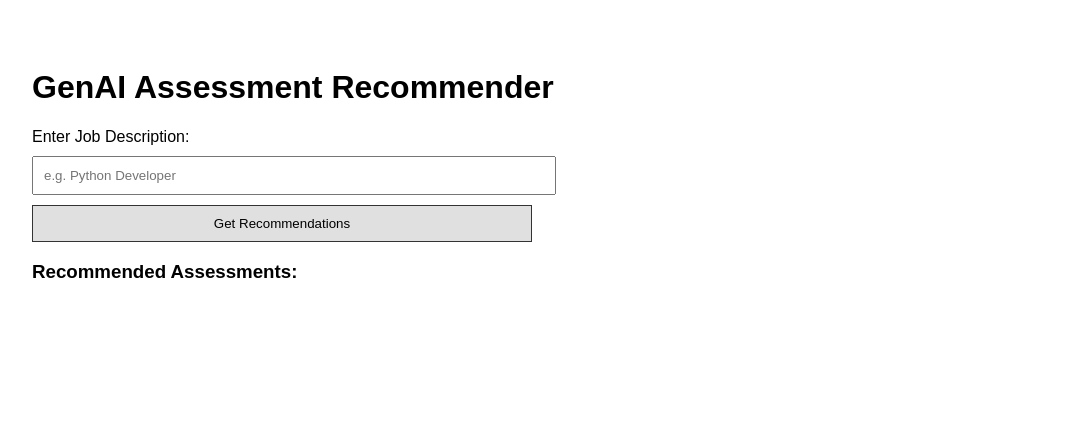
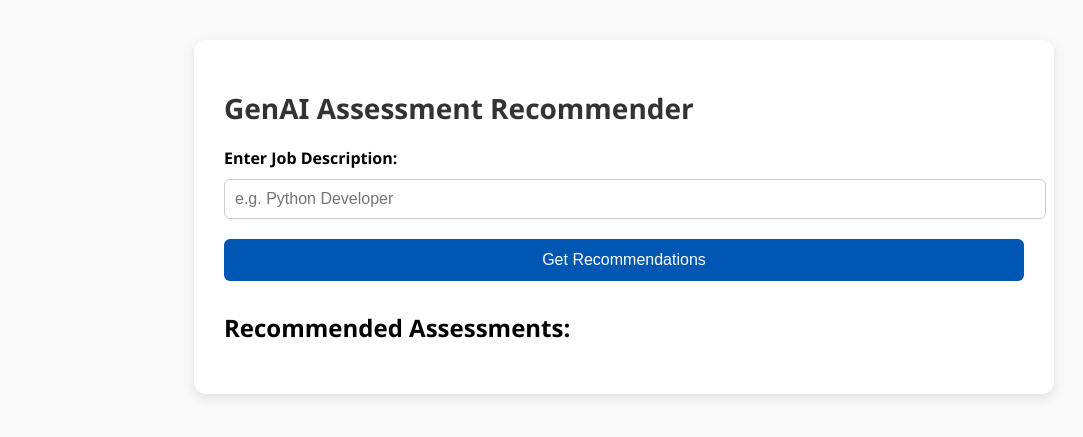
Before and after one commit to Baibhavkr001/Updated-GenAI, a Flask app: page / in a window 1280 px wide. Shown: the top 437 px of the page, without its empty margins (16-1099 px from the left). Run offline with Flask 3, Linux system fonts and the light colour scheme.

Commit message:
Update index.html

```diff
--- a/templates/index.html
+++ b/templates/index.html
@@ -1,69 +1,155 @@
 <!DOCTYPE html>
-<html>
+<html lang="en">
 <head>
+  <meta charset="UTF-8" />
+  <meta name="viewport" content="width=device-width, initial-scale=1.0"/>
   <title>GenAI Assessment Recommender</title>
   <style>
     body {
-            font-family: Arial, sans-serif;
-            padding: 40px;
+      font-family: 'Segoe UI', Tahoma, Geneva, Verdana, sans-serif;
+      background-color: #f9f9f9;
+      margin: 0;
+      padding: 0;
     }
 
-        input, button {
+    .container {
+      max-width: 800px;
+      margin: 40px auto;
+      padding: 30px;
+      background: white;
+      border-radius: 12px;
+      box-shadow: 0 4px 12px rgba(0,0,0,0.1);
+    }
+
+    h1 {
+      font-size: 28px;
+      margin-bottom: 20px;
+      color: #333;
+    }
+
+    label {
+      font-weight: 600;
+    }
+
+    input[type="text"] {
+      width: 100%;
       padding: 10px;
-            width: 500px;
-            margin-top: 10px;
+      margin: 10px 0 20px;
+      border: 1px solid #ccc;
+      border-radius: 6px;
+      font-size: 16px;
     }
 
     button {
-            background-color: #e0e0e0;
-            border: 1px solid #333;
+      width: 100%;
+      padding: 12px;
+      background-color: #0056b3;
+      color: white;
+      font-size: 16px;
+      border: none;
+      border-radius: 6px;
       cursor: pointer;
+      transition: background-color 0.2s ease-in-out;
     }
 
-        ul {
-            margin-top: 20px;
+    button:hover {
+      background-color: #003f8a;
+    }
+
+    #results {
+      margin-top: 30px;
+    }
+
+    .assessment {
+      border-bottom: 1px solid #eee;
+      padding: 15px 0;
+    }
+
+    .assessment h3 {
+      margin: 0 0 5px;
+      color: #0056b3;
+    }
+
+    .assessment a {
+      color: #1a73e8;
+      text-decoration: none;
+    }
+
+    .assessment a:hover {
+      text-decoration: underline;
+    }
+
+    .assessment p {
+      margin: 5px 0;
     }
   </style>
 </head>
 <body>
+  <div class="container">
     <h1>GenAI Assessment Recommender</h1>
-    <label>Enter Job Description:</label><br>
-    <input type="text" id="jobInput" placeholder="e.g. Python Developer"><br>
+    <label for="job">Enter Job Description:</label>
+    <input type="text" id="job" placeholder="e.g. Python Developer" />
     <button onclick="getRecommendations()">Get Recommendations</button>
 
-    <h3>Recommended Assessments:</h3>
-    <ul id="results"></ul>
+    <div id="results">
+      <h2>Recommended Assessments:</h2>
+      <ul id="assessment-list"></ul>
+    </div>
+  </div>
 
   <script>
-        function getRecommendations() {
-            const title = document.getElementById("jobInput").value;
+    async function getRecommendations() {
+      const job = document.getElementById('job').value.trim();
+      const list = document.getElementById('assessment-list');
+      list.innerHTML = '';
 
-            fetch('/recommend', {
+      if (!job) {
+        alert("Please enter a job description.");
+        return;
+      }
+
+      try {
+        const response = await fetch('https://baibhav001-genai.onrender.com/recommend', {
           method: 'POST',
           headers: {
-                    'Content-Type': 'application/json'
+            'Content-Type': 'application/json',
           },
-                body: JSON.stringify({ title: title })
-            })
-            .then(response => {
+          body: JSON.stringify({ job_description: job }),
+        });
+
         if (!response.ok) {
-                    return response.json().then(err => { throw err });
+          alert("Assessment not found");
+          return;
         }
-                return response.json();
-            })
-            .then(data => {
-                const resultList = document.getElementById("results");
-                resultList.innerHTML = "";
-                data.forEach(item => {
-                    const li = document.createElement("li");
-                    li.textContent = `${item.Title}: ${item.Description}`;
-                    resultList.appendChild(li);
+
+        const data = await response.json();
+
+        if (data.recommendations.length === 0) {
+          list.innerHTML = "<p>No recommendations found.</p>";
+          return;
+        }
+
+        data.recommendations.forEach(assessment => {
+          const item = document.createElement('li');
+          item.className = 'assessment';
+
+          item.innerHTML = `
+            <h3>${assessment.title}</h3>
+            <p><strong>Description:</strong> ${assessment.description}</p>
+            <p><strong>Duration:</strong> ${assessment.duration} minutes</p>
+            <p><strong>Adaptive Support:</strong> ${assessment.adaptive_support}</p>
+            <p><strong>Remote Support:</strong> ${assessment.remote_support}</p>
+            <p><strong>Test Types:</strong> ${assessment.test_type.join(', ')}</p>
+            <p><strong>URL:</strong> <a href="${assessment.url}" target="_blank">${assessment.url}</a></p>
+          `;
+
+          list.appendChild(item);
         });
-            })
-            .catch(err => {
+
+      } catch (err) {
         console.error("Error:", err);
-                alert(err.error || "Something went wrong!");
-            });
+        alert("Something went wrong.");
+      }
     }
   </script>
 </body>
```
Lines whose indentation alone changed are shown as unchanged.
